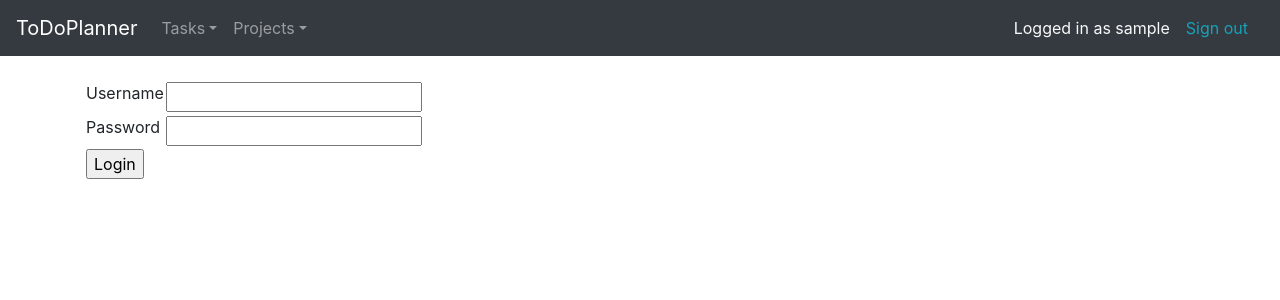
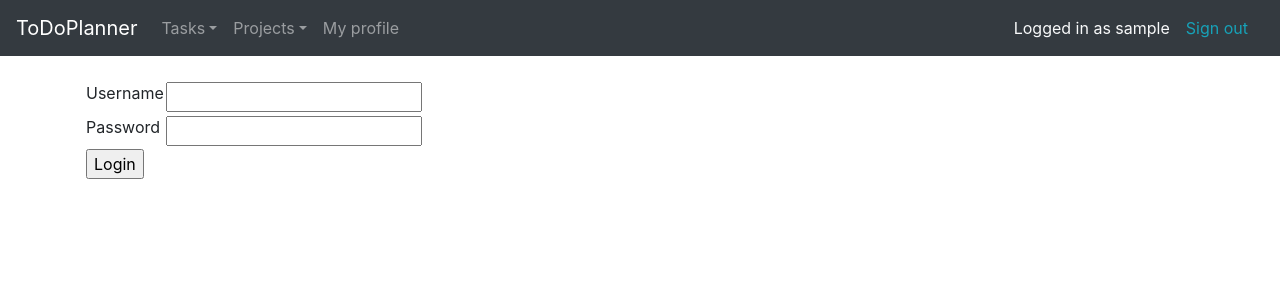
Before and after one commit to Patrieli/Tietokantasovellus, a Flask app: a page that uses application/templates/layout.html in a window 1280 px wide. Shown: the top 300 px of the page. Run offline with Flask 2, Linux system fonts and the light colour scheme; a user stored in the database is signed in; tables that the repository leaves empty hold one stand-in row (values such as "Sample post"); some libraries are stand-ins or nearby versions.

Commit message:
profile selection added

```diff
--- a/application/templates/layout.html
+++ b/application/templates/layout.html
@@ -29,12 +29,14 @@
               <a class="dropdown-item" href="{{ url_for('projects_index') }}">List all Projects</a>
             </div>
           </li>
+          {% if current_user.is_authenticated %}
+          <li class="nav-item">
+            <a class="nav-link" href="{{ url_for('user_profile', user_id=current_user.id) }}">My profile</a>
+          </li>
+          {% endif %}
           {% if current_user.role == "ADMIN" %}
-          <li class="nav-item dropdown">
-            <a class="nav-link dropdown-toggle" data-toggle="dropdown" href="{{ url_for('users_index') }}" role="button" aria-haspopup="true" aria-expanded="false">Users</a>
-            <div class="dropdown-menu">
-              <a class="dropdown-item" href="{{ url_for('users_index') }}">List all users</a>
-            </div>
+          <li class="nav-item">
+            <a class="nav-link" href="{{ url_for('users_index') }}">Users</a>
           </li>
           {% endif %}
         </ul>
```
